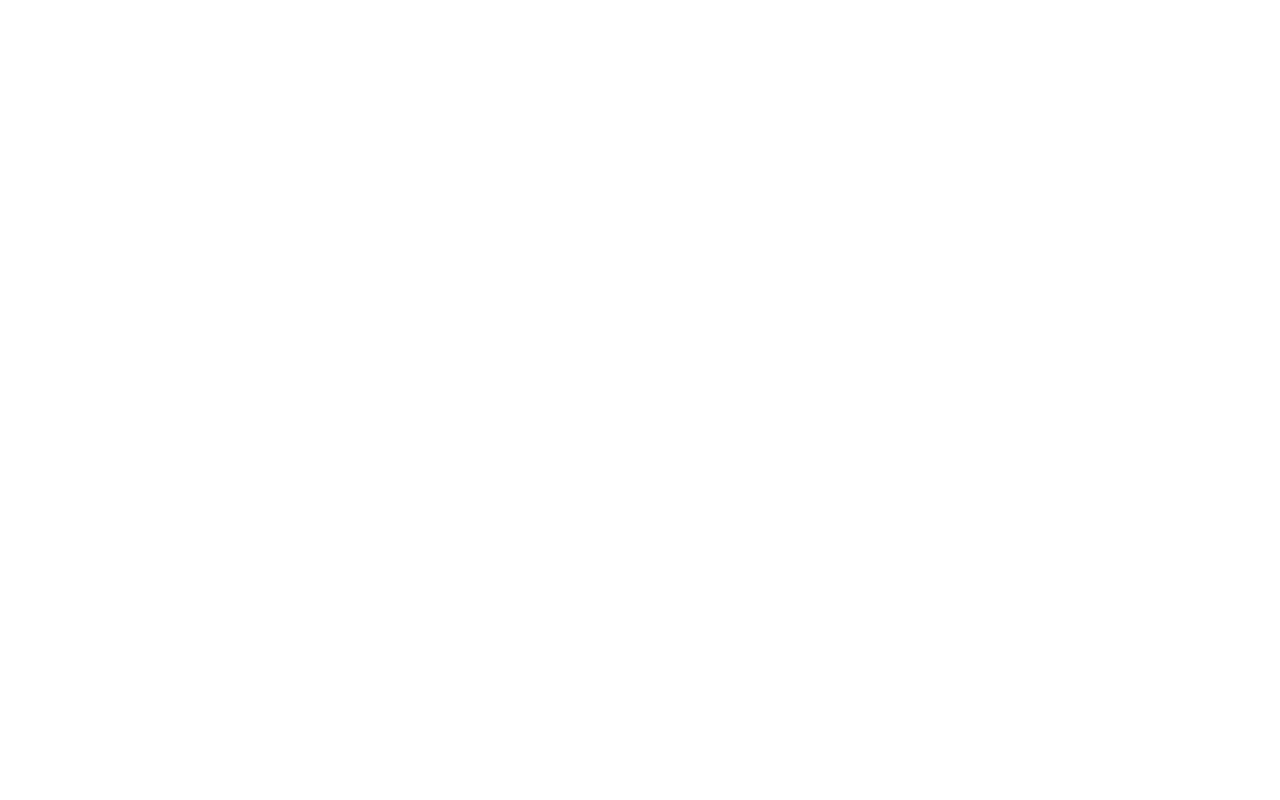
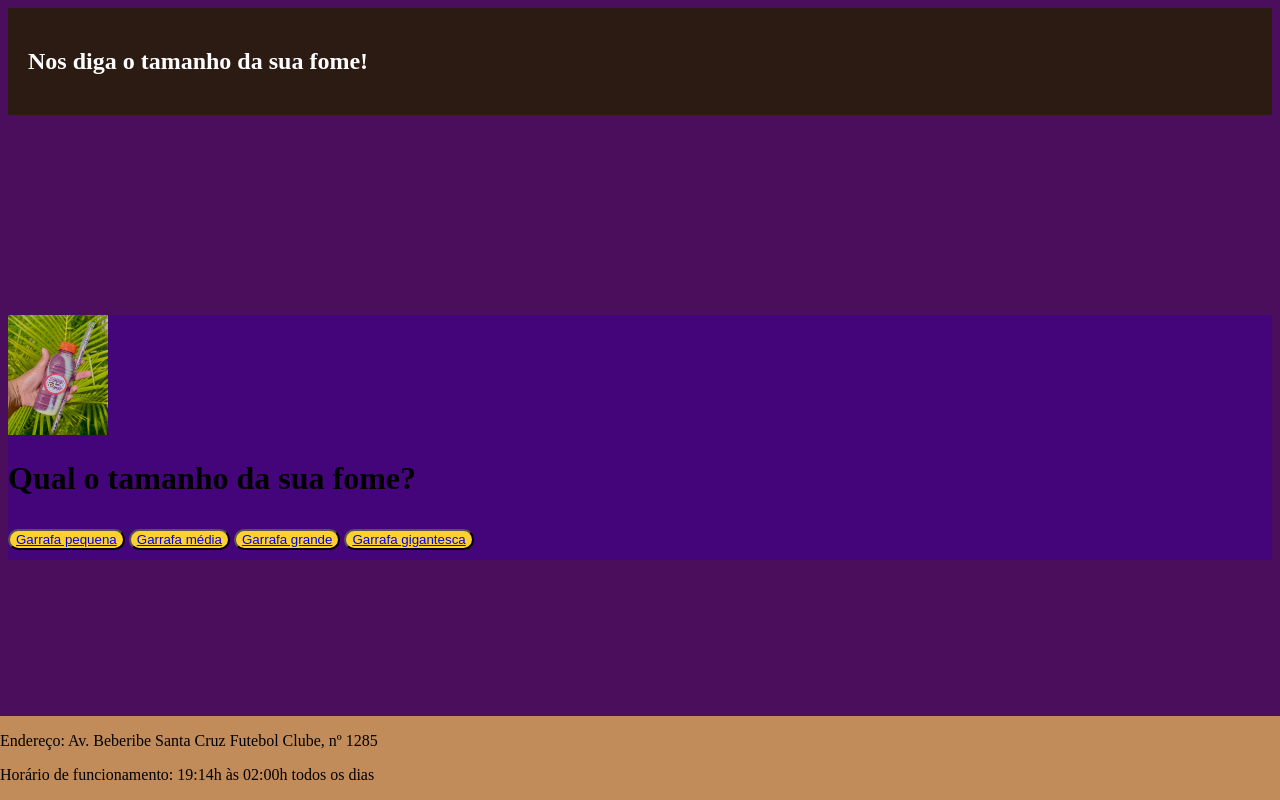
Before and after one commit to caiohenryc/first, a plain HTML site: page cardapio/garrafa.html in a window 1280 px wide. Drawn offline with Linux system fonts and the light colour scheme.

Commit message:
quase tudo

```diff
--- a/cardapio/garrafa.html
+++ b/cardapio/garrafa.html
@@ -3,9 +3,32 @@
 <head>
     <meta charset="UTF-8">
     <meta name="viewport" content="width=device-width, initial-scale=1.0">
-    <title>Document</title>
+    <title>Açaí na garrafa</title>
+     <link rel="stylesheet" href="styletigela.css">
 </head>
 <body>
-
+    <div class="topo">
+        <h2>Nos diga o tamanho da sua fome!</h2>
+    </div>
+    <div class="card">
+        <img src="garrafacai.jpg" alt="">
+        <h1>Qual o tamanho da sua fome?</h1>
+        <button>
+            <a href="https://api.whatsapp.com/send/?phone=5581988032137&text=Oi%21+Gostaria+de+um+a%C3%A7a%C3%AD+na+garrafa+pequena%21&type=phone_number&app_absent=0">Garrafa pequena</a>
+        </button>
+        <button>
+            <a href="https://api.whatsapp.com/send/?phone=5581988032137&text=Oi%21+Gostaria+de+um+a%C3%A7a%C3%AD+na+garrafa+m%C3%A9dia%21&type=phone_number&app_absent=0">Garrafa média</a>
+        </button>
+        <button>
+            <a href="https://api.whatsapp.com/send/?phone=5581988032137&text=Oi%21+Gostaria+de+um+a%C3%A7a%C3%AD+na+garrafa+grande%21&type=phone_number&app_absent=0">Garrafa grande</a>
+        </button>
+        <button>
+            <a href="https://api.whatsapp.com/send/?phone=5581988032137&text=Oi%21+Gostaria+de+um+a%C3%A7a%C3%AD+na+garrafa+gigantesca%21&type=phone_number&app_absent=0">Garrafa gigantesca</a>
+        </button>
+    </div>
+    <footer>
+        <p>Endereço: Av. Beberibe Santa Cruz Futebol Clube, nº 1285</p>
+        <p>Horário de funcionamento: 19:14h às 02:00h todos os dias</p>
+    </footer>
 </body>
 </html>
--- a/cardapio/style.css
+++ b/cardapio/style.css
@@ -1,14 +1,14 @@
 body {
-    background-image: url(fundodosite.png) ;
+    background-image: url(fundodosite.png);
     background-repeat: repeat;
     margin: 0;
 }
 
-.topo{
+.topo {
     background-color: #5C8F3A;
     border-radius: 12px;
     display: block;
-    justify-content:center;
+    justify-content: center;
     text-align: center;
     margin: 80px;
 }
@@ -16,20 +16,24 @@
 .secao {
     background-color: #8B5A2B;
     width: 200px;
+    margin-top: -20px ;
+}
 
-}
 h2 {
     font-family: fantasy;
 }
-li{
+
+li {
     font-family: 'Gill Sans', 'Gill Sans MT', Calibri, 'Trebuchet MS', sans-serif;
 }
+
 img {
     height: 180px;
     width: 100%;
     display: flex;
 
 }
+
 .produtos {
     padding: 0 120px;
     display: grid;
@@ -39,14 +43,20 @@
 button {
     background-color: #FFD12E;
     border-radius: 12px;
-    margin: 10px  0;
+    margin: 10px 0;
 }
+
 a {
 
     color: #2B1B12;
     text-decoration: none;
 }
-.footer{
+
+footer {
+    position: fixed;
+    bottom: 0;
+    left: 0;
+    width: 100%;
     background-color: #C28B5A;
-    margin: 0;
+    text-align: center;
 }
--- a/cardapio/styletigela.css
+++ b/cardapio/styletigela.css
@@ -1,9 +1,16 @@
+.topo{
+    background-color: #2B1B12;
+    color: white;
+    align-items: center;
+    padding: 20px;
+}
 body {
     background-color: #4A0E5C;
 }
 .card{
     background-color: #45057a;
-    width: 200px;
+    margin-top: 200px;
+
 }
 img {
     width: 100px;
@@ -14,7 +21,10 @@
     border-radius: 12px;
     margin: 10px  0;
 }
-footer{
-    background-color: #C28B5A;
-    margin: 0;
+footer {
+  position: fixed;
+  bottom: 0;
+  left: 0;
+  width: 100%;
+  background-color: #C28B5A;
 }
```
Also changed, not shown: cardapio/garrafacai.jpg (added).
